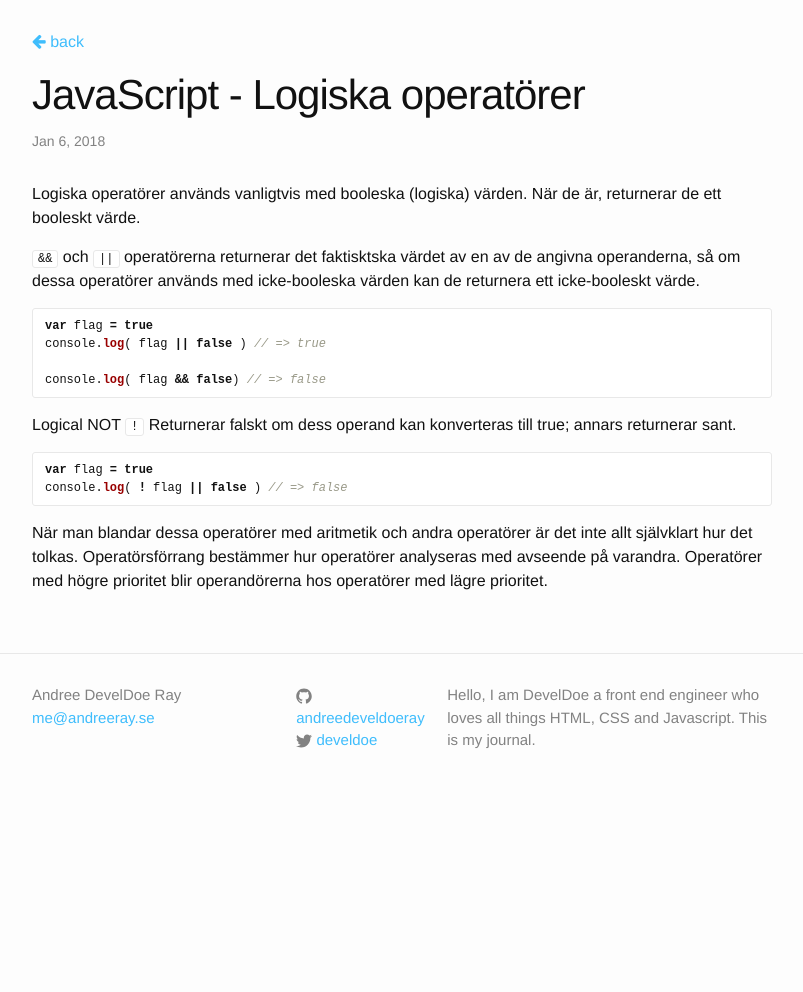
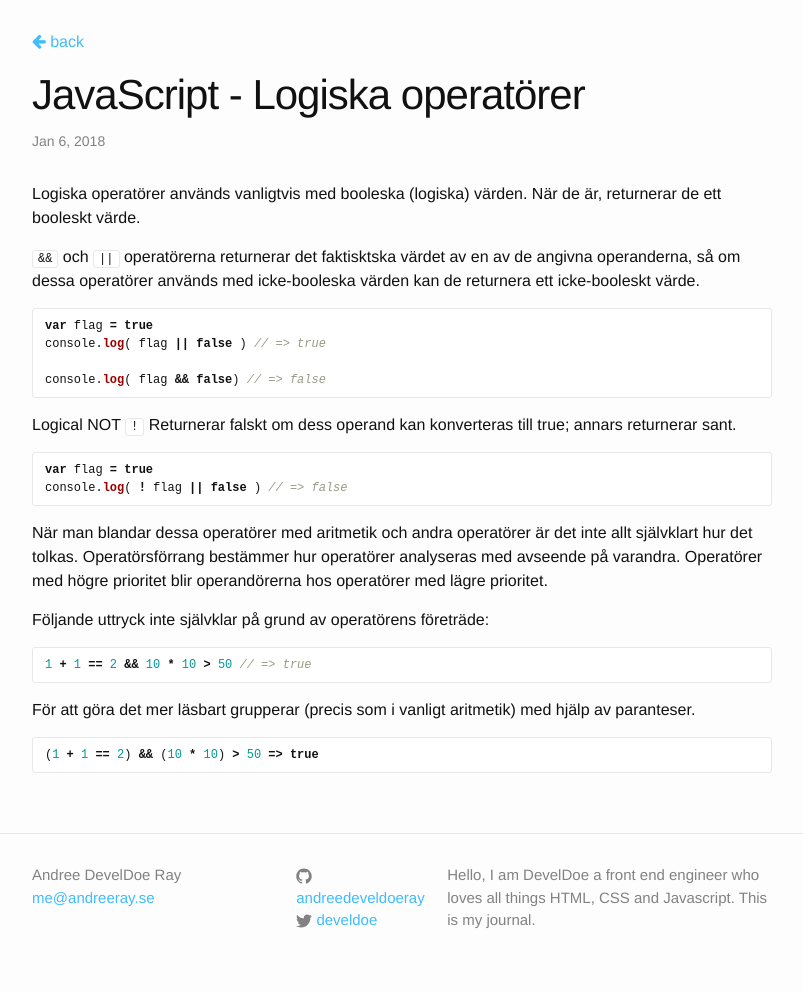
Before and after one commit to develdoe/develdoe.github.io, a Jekyll site: the page built from _posts/2018-01-06-javascript-logiska-operat-rer.md, in a window 1280 px wide. Shown: the whole page, without its empty margins (238-1041 px from the left). Built offline with Jekyll 4.4.1, drawn with Linux system fonts in a browser that asks for light colours; before the commit the page ends 900 px from its top, so only the background shows below that.

Commit message:
Create 2018-01-06-javascript-logiska-operat-rer.md

````diff
--- a/_posts/2018-01-06-javascript-logiska-operat-rer.md
+++ b/_posts/2018-01-06-javascript-logiska-operat-rer.md
@@ -22,3 +22,15 @@ console.log( ! flag || false ) // => false
 ```
 
 När man blandar dessa operatörer med aritmetik och andra operatörer är det inte allt självklart hur det tolkas. Operatörsförrang bestämmer hur operatörer analyseras med avseende på varandra. Operatörer med högre prioritet blir operandörerna hos operatörer med lägre prioritet.
+
+Följande uttryck inte självklar på grund av operatörens företräde:
+
+```js
+1 + 1 == 2 && 10 * 10 > 50 // => true
+```
+
+För att göra det mer läsbart grupperar (precis som i vanligt aritmetik) med hjälp av paranteser.
+
+```js
+(1 + 1 == 2) && (10 * 10) > 50 => true
+```
````
